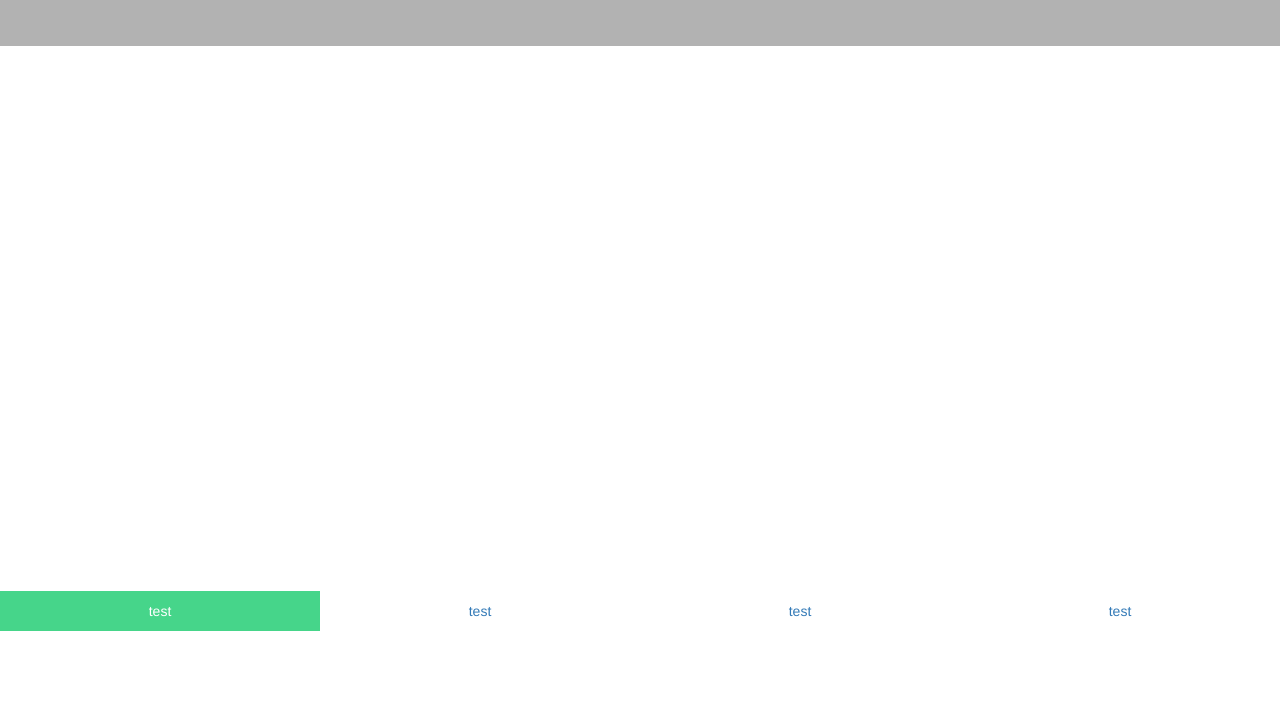
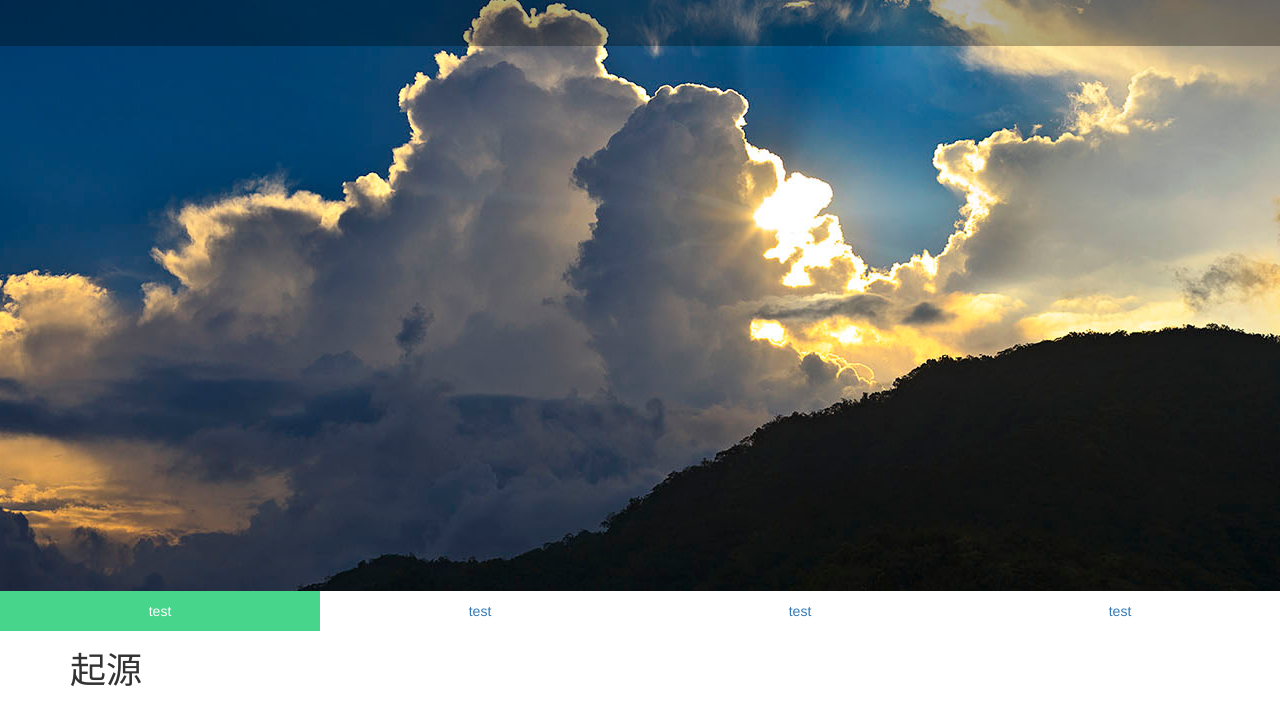
Before and after one commit to SOSCET/SOSCET-2015, a plain HTML site: page index.html in a window 1280 px wide. Shown: the part 263-988 px from the top of the page. Before the commit the page ends 914 px from the top, so only its background shows below. Drawn offline with nearby package versions, Linux system fonts and the light colour scheme.

Commit message:
寫了個滾軸偵測 打算做Menu 不過 ... 還沒完成

```diff
--- a/index.html
+++ b/index.html
@@ -7,10 +7,13 @@
     <script src="//code.jquery.com/jquery-2.1.1.min.js"></script>
     <script src="//maxcdn.bootstrapcdn.com/bootstrap/3.3.1/js/bootstrap.min.js"></script>
     <style type="text/css">
+        body {
+            min-height: 5000px;
+        }
         #header {
             display: block;
             padding-top: 66.7%;
-            background: url('./static/img/bkg.jpg') no-repeat fixed 100%;
+            background: url('./bkg.jpg') no-repeat fixed 100%;
         }
         .nav-pills>li>a {
             border-radius: 0;
@@ -46,6 +49,17 @@
         }
     </style>
     <script type="text/javascript">
+    $(document).ready(function(){
+        $(window).scroll(function() {
+            //滾超過header就把Menu置上
+            //Variable headerHeight get xxxxpixel
+            var headerHeight = /^[0-9]+(\.[0-9]+)?/.exec($('#header').css('padding-top'))[0];
+            var scrollTopHeight = $(window).scrollTop();
+            if(scrollTopHeight > headerHeight) {
+                console.log(123);
+            }
+        });
+    });
     </script>
     <title>SOSCET First</title>
 </head>
@@ -75,8 +89,8 @@
     </ul>
     <div class="container">
         <div class="row">
-            <div class="col-md-12">
-                <h1></h1>
+            <div class="col-md-12" id="source">
+                <h1>起源</h1>
             </div>
         </div>
     </div>
```
Also changed, not shown: bkg.jpg (added).
